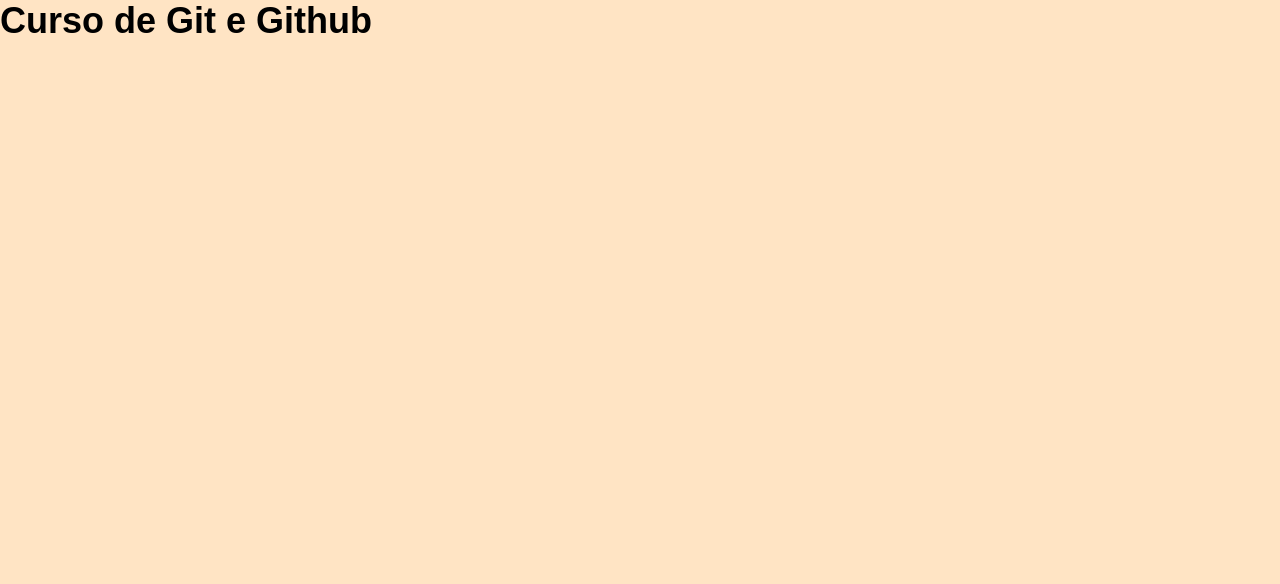
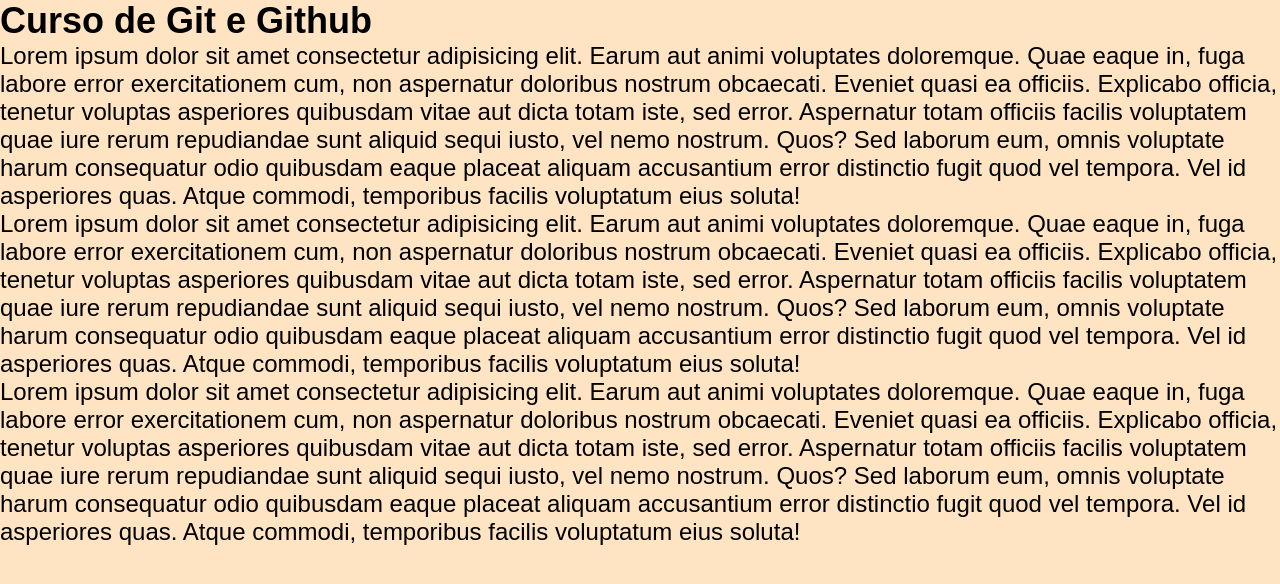
Before and after one commit to DevHBatalha/test, a plain HTML site: page index.html in a window 1280 px wide. Drawn offline with Linux system fonts and the light colour scheme.

Commit message:
Adicionado Paragráfo ao arquivo index

```diff
--- a/index.html
+++ b/index.html
@@ -1,15 +1,50 @@
 <!DOCTYPE html>
 <html lang="en">
-<head>
-    <meta charset="UTF-8">
-    <meta name="viewport" content="width=device-width, initial-scale=1.0">
+  <head>
+    <meta charset="UTF-8" />
+    <meta name="viewport" content="width=device-width, initial-scale=1.0" />
     <title>Git e Github</title>
-    <link rel="stylesheet" href="style.css">
-</head>
-<body>
+    <link rel="stylesheet" href="style.css" />
+  </head>
+  <body>
     <section>
-        <h1>Curso de Git e Github</h1>
+      <h1>Curso de Git e Github</h1>
+      <p>
+        Lorem ipsum dolor sit amet consectetur adipisicing elit. Earum aut animi
+        voluptates doloremque. Quae eaque in, fuga labore error exercitationem
+        cum, non aspernatur doloribus nostrum obcaecati. Eveniet quasi ea
+        officiis. Explicabo officia, tenetur voluptas asperiores quibusdam vitae
+        aut dicta totam iste, sed error. Aspernatur totam officiis facilis
+        voluptatem quae iure rerum repudiandae sunt aliquid sequi iusto, vel
+        nemo nostrum. Quos? Sed laborum eum, omnis voluptate harum consequatur
+        odio quibusdam eaque placeat aliquam accusantium error distinctio fugit
+        quod vel tempora. Vel id asperiores quas. Atque commodi, temporibus
+        facilis voluptatum eius soluta!
+      </p>
+      <p>
+        Lorem ipsum dolor sit amet consectetur adipisicing elit. Earum aut animi
+        voluptates doloremque. Quae eaque in, fuga labore error exercitationem
+        cum, non aspernatur doloribus nostrum obcaecati. Eveniet quasi ea
+        officiis. Explicabo officia, tenetur voluptas asperiores quibusdam vitae
+        aut dicta totam iste, sed error. Aspernatur totam officiis facilis
+        voluptatem quae iure rerum repudiandae sunt aliquid sequi iusto, vel
+        nemo nostrum. Quos? Sed laborum eum, omnis voluptate harum consequatur
+        odio quibusdam eaque placeat aliquam accusantium error distinctio fugit
+        quod vel tempora. Vel id asperiores quas. Atque commodi, temporibus
+        facilis voluptatum eius soluta!
+      </p>
+      <p>
+        Lorem ipsum dolor sit amet consectetur adipisicing elit. Earum aut animi
+        voluptates doloremque. Quae eaque in, fuga labore error exercitationem
+        cum, non aspernatur doloribus nostrum obcaecati. Eveniet quasi ea
+        officiis. Explicabo officia, tenetur voluptas asperiores quibusdam vitae
+        aut dicta totam iste, sed error. Aspernatur totam officiis facilis
+        voluptatem quae iure rerum repudiandae sunt aliquid sequi iusto, vel
+        nemo nostrum. Quos? Sed laborum eum, omnis voluptate harum consequatur
+        odio quibusdam eaque placeat aliquam accusantium error distinctio fugit
+        quod vel tempora. Vel id asperiores quas. Atque commodi, temporibus
+        facilis voluptatum eius soluta!
+      </p>
     </section>
-
-</body>
+  </body>
 </html>
```
